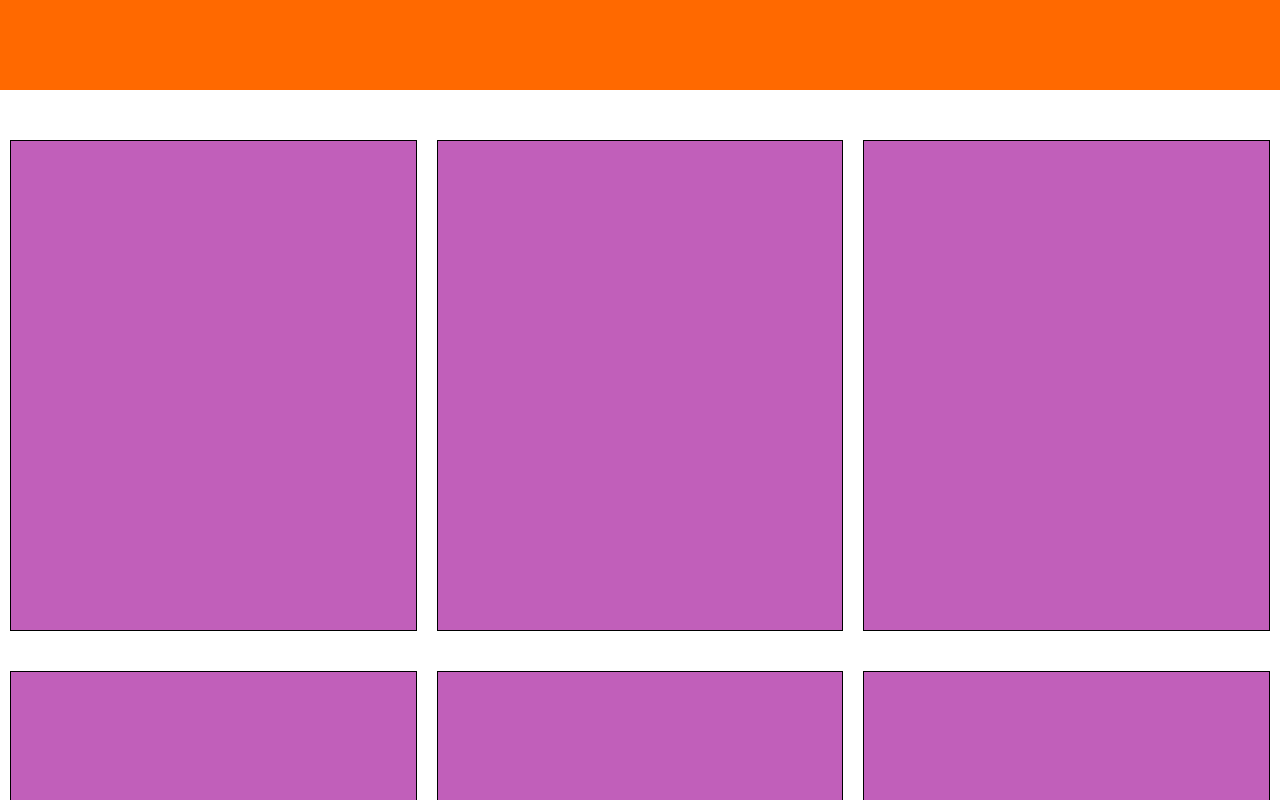
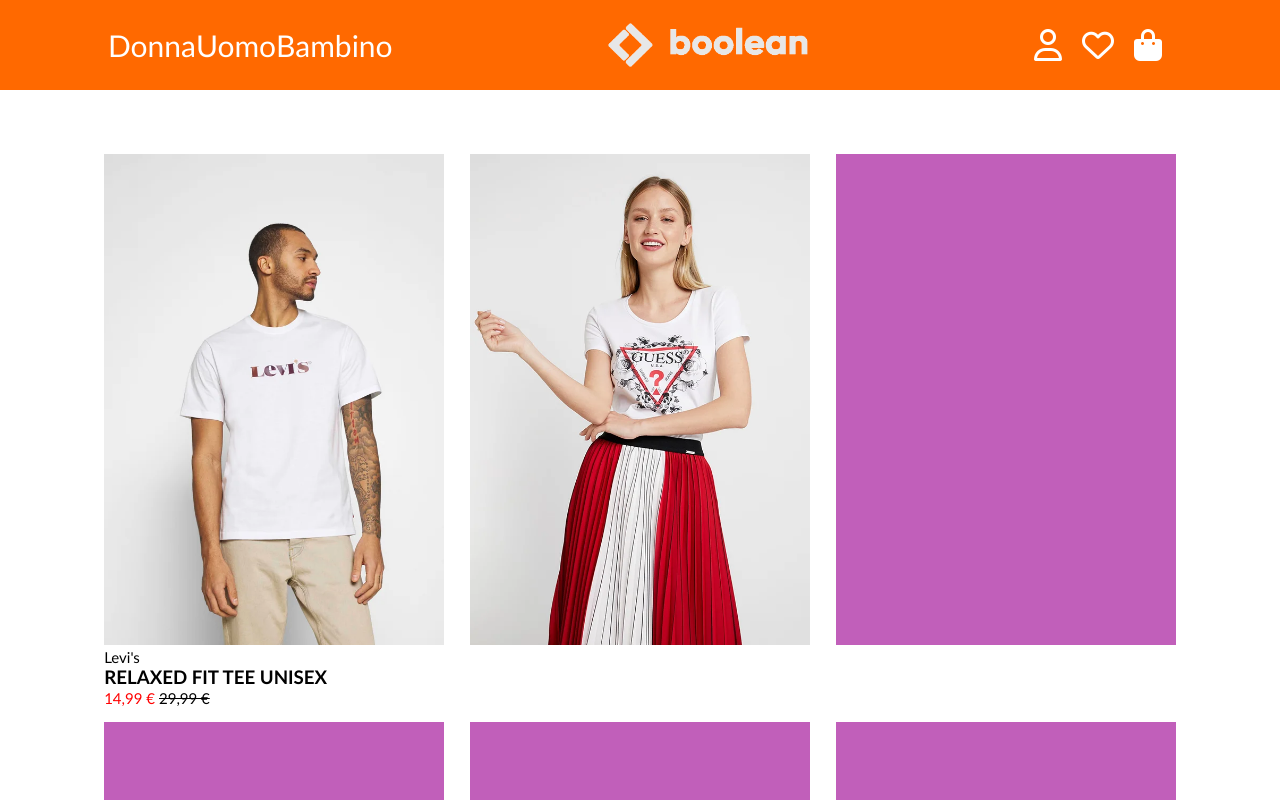
Before and after one commit to Alessiasansalone/html-css-boolando, a plain HTML site: page index.html in a window 1280 px wide. Shown: the top 800 px of the page. Drawn offline with Linux system fonts and the light colour scheme.

Commit message:
start main

```diff
--- a/index.html
+++ b/index.html
@@ -7,14 +7,29 @@
     <title>Document</title>
 
     <link rel="stylesheet" href="./style.css">
+
+    <link rel="stylesheet" href="https://cdnjs.cloudflare.com/ajax/libs/font-awesome/6.5.1/css/all.min.css" integrity="sha512-DTOQO9RWCH3ppGqcWaEA1BIZOC6xxalwEsw9c2QQeAIftl+Vegovlnee1c9QX4TctnWMn13TZye+giMm8e2LwA==" crossorigin="anonymous" referrerpolicy="no-referrer" />
+
 </head>
 
 <body>
 
-    <header>
+    <header class="fixed">
 
-        <div class="fixed">
+        <div class="menu">
+            <div>Donna</div>
+            <div>Uomo</div>
+            <div>Bambino</div>
+        </div>
 
+        <div class="flex">
+            <img class="logo" src="./img/boolean-logo.png" alt="">
+        </div>
+
+        <div class="icon-flex">
+            <i class="icon fa-regular fa-user fa-2xl"></i>
+            <i class="icon fa-regular fa-heart fa-2xl"></i>
+            <i class="icon fa-solid fa-bag-shopping fa-2xl"></i>
         </div>
 
     </header>
@@ -25,10 +40,19 @@
 
             <div class="photos photos-top">
 
+                <img class= "photos" src="./img/1.webp" alt="">
+
+                <div class="fsize">Levi's</div>
+
+                <div> <h3> RELAXED FIT TEE UNISEX</h3> </div>
+
+                <div class="discount fsize">14,99 &#8364</div>
+                <div class="realprice fsize">29,99 &#8364</div>
+
             </div>
 
             <div class="photos photos-top">
-
+                <img class= "photos" src="./img/2.webp" alt="">
             </div>
 
             <div class="photos photos-top">
--- a/style.css
+++ b/style.css
@@ -4,6 +4,10 @@
     margin: 0;
     padding: 0;
     box-sizing: border-box;
+}
+
+body {
+    font-family:'Gill Sans', 'Gill Sans MT', Calibri, 'Trebuchet MS', sans-serif;
 }
 
 /* end common */
@@ -17,30 +21,61 @@
 /* end root */
 
 .fixed {
+    display: flex;
+    justify-content: space-around;
     background-color: var(--contenitore1-color);
     width: auto;
     height: 90px;
 }
 
+.menu {
+    display: flex;
+    justify-content: space-between;
+    align-items: center;
+    font-size: 30px;
+    color: white;
+}
+
+.logo {
+    width: 200px;
+}
+
+
+.icon {
+    color: white;
+    margin: 10px;
+}
+
+
 .flex {
     display: flex;
     justify-content: center;
+    align-items: center;
+}
+
+.icon-flex {
+    display: flex;
+    justify-content: space-between;
+    align-items: center;
 }
 
 .photos {
     height: 130mm;
-    width: 110mm;
+    width: 90mm;
     background-color: rgb(193, 95, 186);
-    border: 1px solid black;
 }
 
 .photos-top {
-    margin: 50px 10px;
+    margin: 5% 1%;
 }
 
 .photos-bottom {
-    margin: 10px;
-    margin-top: -10px;
+    margin: 1%;
+    margin-top: 1%;
+}
+
+.fsize {
+    font-size: 15px;
 }
 
 .bottom {
@@ -48,3 +83,13 @@
     height: 110px;
     margin-top: 50px;
 }
+
+.discount {
+    display: inline;
+    color: red;
+}
+
+.realprice {
+    display: inline;
+    text-decoration: line-through;
+}
```
